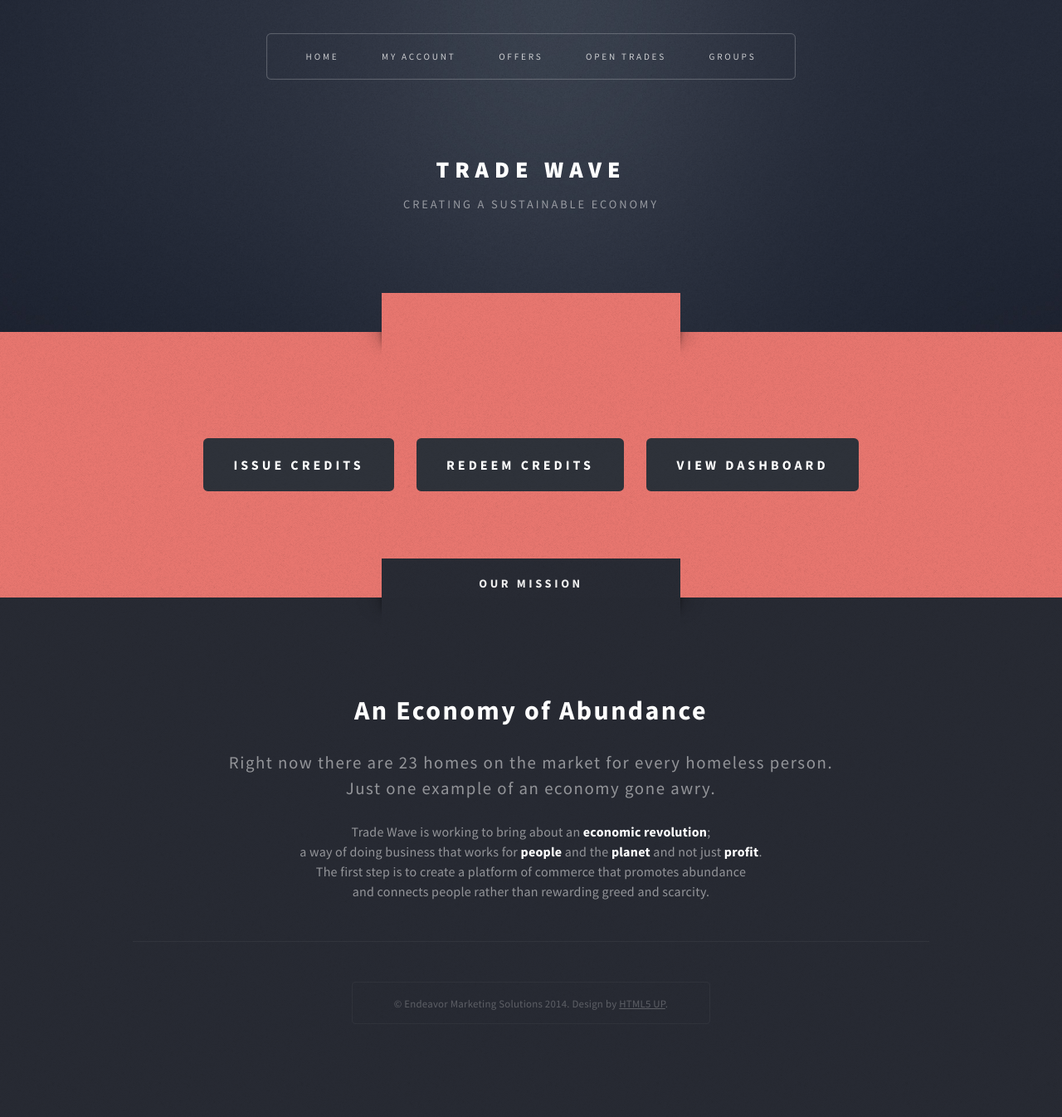
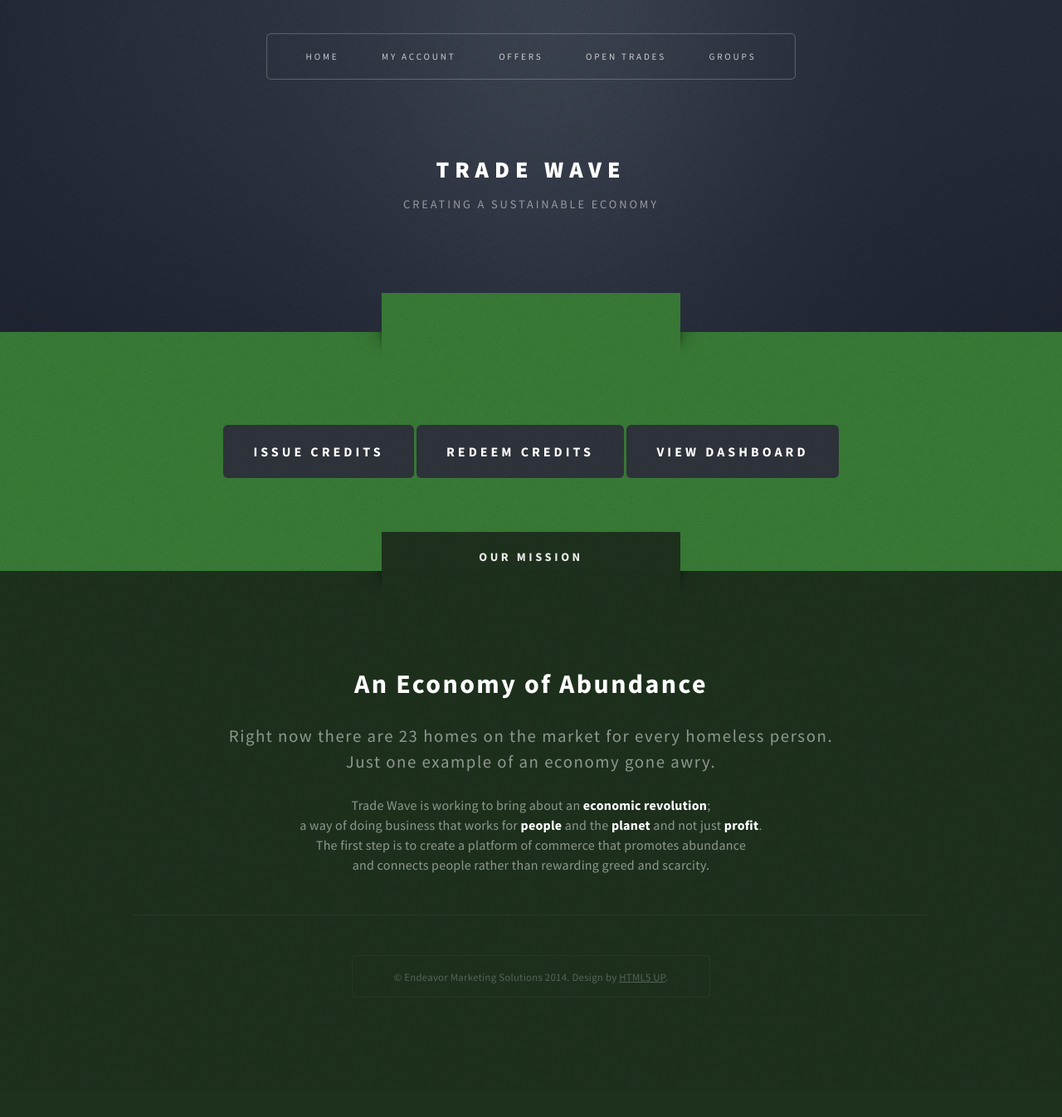
Before and after one commit to permalife/tradewave, a Django app: page //marketplace-home/ in a window 1280 px wide. Shown: the whole page at 83% size. After the commit the page ends 1185 px from the top, so only its background shows below. Run offline with Django 3.2, Linux system fonts and the light colour scheme.

Commit message:
Forest Color Scheme

```diff
--- a/tradewave/static/css/style-desktop.css
+++ b/tradewave/static/css/style-desktop.css
@@ -94,7 +94,6 @@
 		.actions li
 		{
 			display: inline-block;
-			margin: 1em 0.75em 1em 0.75em;
 		}
 
 		.actions li:first-child
--- a/tradewave/static/css/style.css
+++ b/tradewave/static/css/style.css
@@ -331,7 +331,7 @@
 
 		.button-style1
 		{
-			background: #e97770 url('images/overlay.png');
+			background: #387A36 url('images/overlay.png');
 			color: #fff;
 		}
 
@@ -432,7 +432,7 @@
 
 		.feature-list h3
 		{
-			color: #e97770 !important;
+			color: #387A36 !important;
 		}
 
 			.feature-list h3:before
@@ -940,7 +940,7 @@
 
 	#footer-wrapper
 	{
-		background: #282b34 url('images/overlay.png');
+		background: #1E311D url('images/overlay.png');
 		color: #eee;
 		color: rgba(255,255,255,0.5);
 	}
@@ -1002,7 +1002,7 @@
 
 		#footer-wrapper .title
 		{
-			background: #282b34 url('images/overlay.png');
+			background: #1E311D url('images/overlay.png');
 			color: #eee;
 		}
 
@@ -1041,14 +1041,14 @@
 
 	.wrapper-style1
 	{
-		background: #e97770 url('images/overlay.png');
+		background: #387A36 url('images/overlay.png');
 		color: #eee;
 		color: rgba(255,255,255,0.75);
 	}
 
 		.wrapper-style1 .title
 		{
-			background: #e97770 url('images/overlay.png');
+			background: #387A36 url('images/overlay.png');
 			color: #fff;
 		}
 
@@ -1159,7 +1159,7 @@
 
 			#highlights .highlight h3
 			{
-				color: #e97770;
+				color: #387A36;
 			}
 
 /*********************************************************************************/
```
